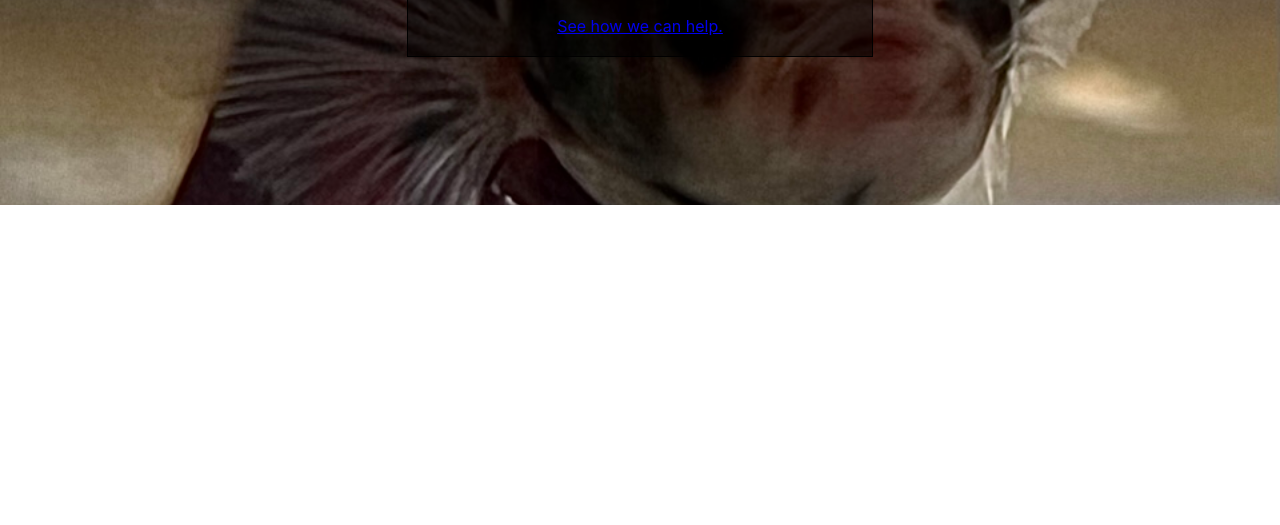
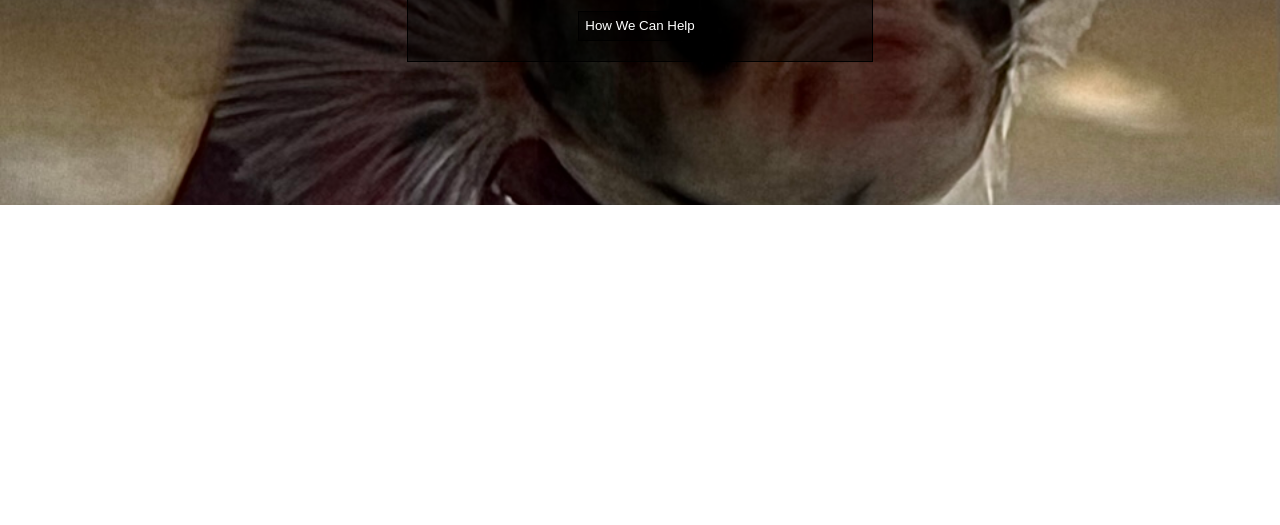
Before and after one commit to evning/evp, a Gatsby site: page / in a window 1280 px wide. Shown: the part 275-800 px from the top of the page. Built offline with nearby package versions, Linux system fonts and the light colour scheme; Gatsby itself is replaced by a stand-in of ours.

Commit message:
Update index.js

```diff
--- a/src/pages/index.js
+++ b/src/pages/index.js
@@ -1,7 +1,7 @@
 import React from 'react';
 import { Link } from 'gatsby';
 import "../components/index.css"
-
+import { navigate } from "gatsby"
 
 const Index = () => {
   return (
@@ -10,7 +10,7 @@ const Index = () => {
         <div className='heroInfo'>
         <h1>Jeff C. Salter</h1>
         <p>Cybersecurity and Information Design</p>
-        <Link to="/about">See how we can help. </Link>
+        <button className='heroButton' onClick={()=>{navigate("/about")}}>How We Can Help</button>
       </div>
     </div>
   </header>
```
